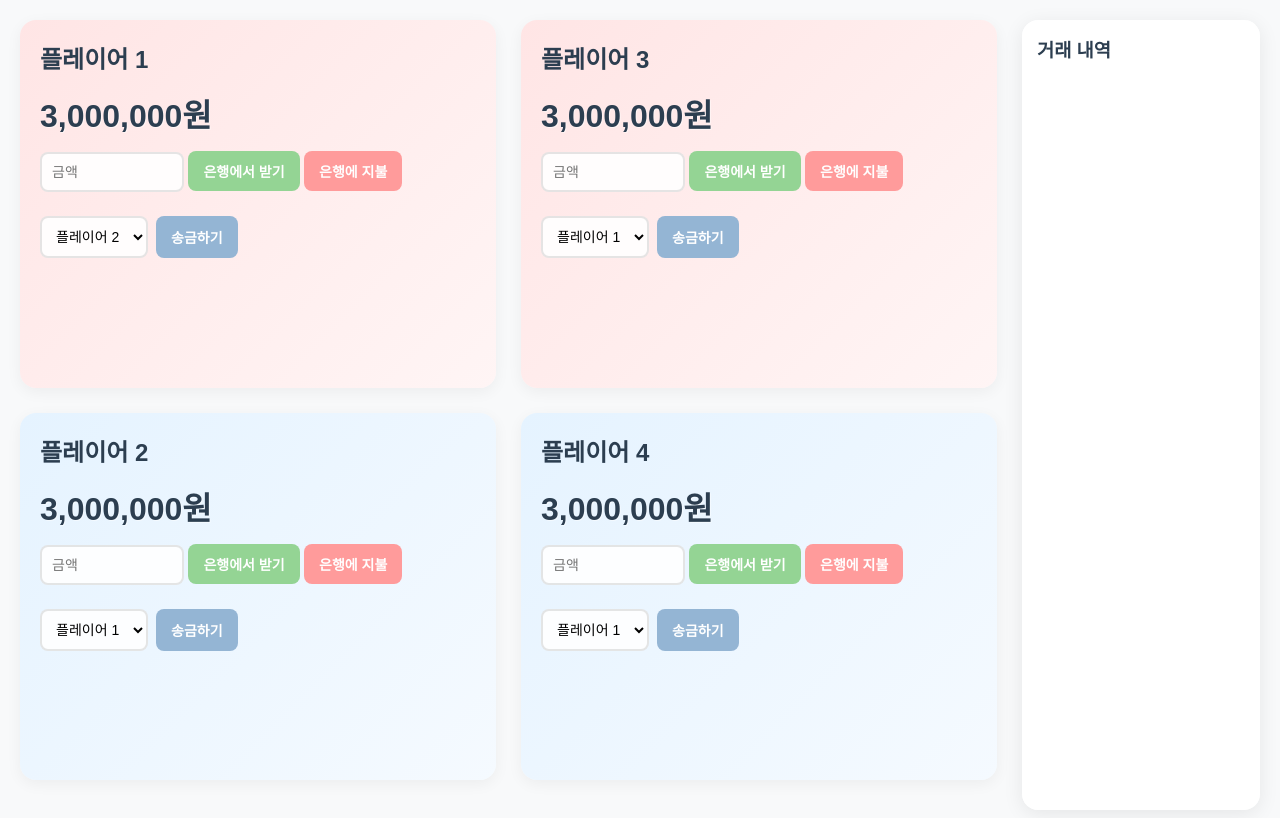
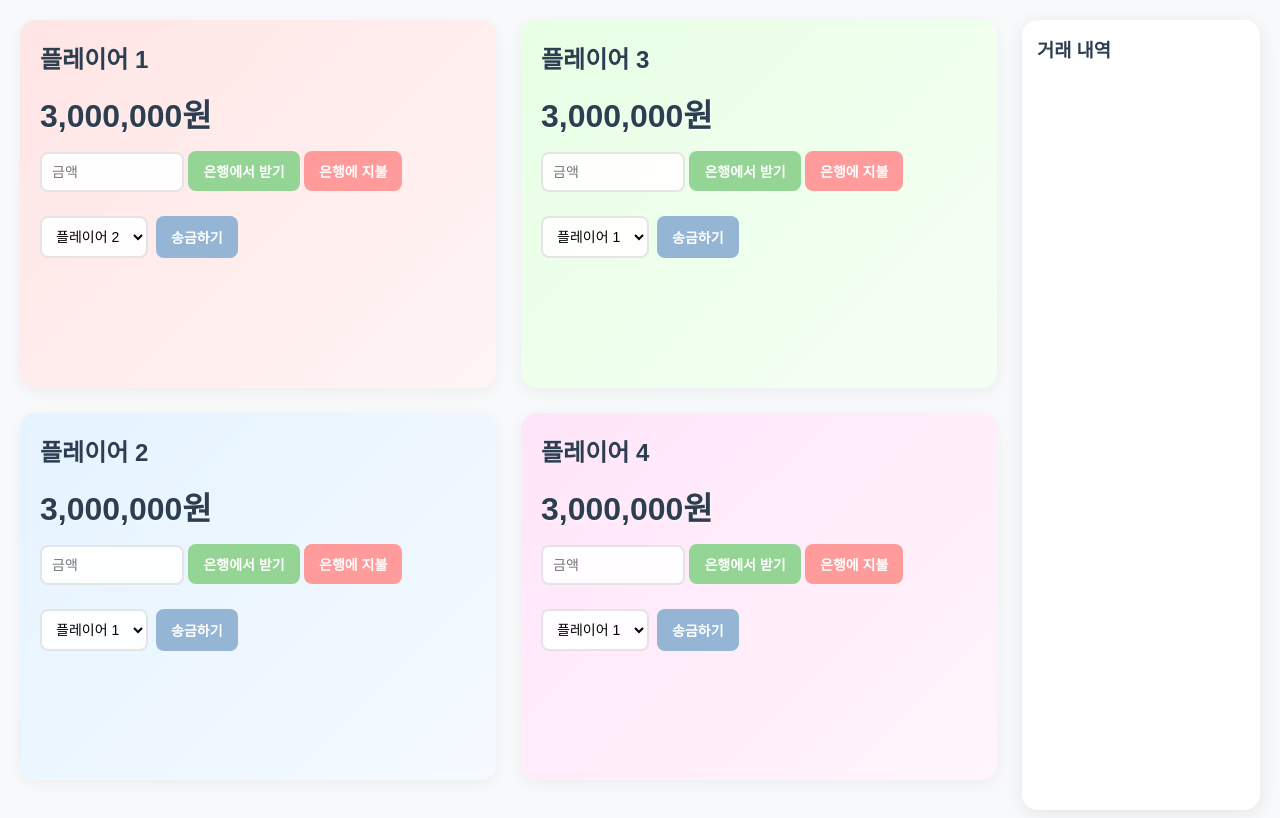
Before and after one commit to zelopy/zelopy.github.io, a plain HTML site: page index.html in a window 1280 px wide. Drawn offline with Linux system fonts and the light colour scheme.

Commit message:
디자인 수정

```diff
--- a/index.html
+++ b/index.html
@@ -37,18 +37,18 @@
             transform: translateY(-3px);
         }
         /* 파스텔톤 배경색 */
-        .player-section:nth-child(1) {
-            background: linear-gradient(135deg, #FFE5E5 0%, #FFF5F5 100%);
-        }
-        .player-section:nth-child(2) {
-            background: linear-gradient(135deg, #E5F3FF 0%, #F5FAFF 100%);
-        }
-        .player-section:nth-child(3) {
-            background: linear-gradient(135deg, #E8FFE5 0%, #F6FFF5 100%);
-        }
-        .player-section:nth-child(4) {
-            background: linear-gradient(135deg, #FFE5F9 0%, #FFF5FC 100%);
-        }
+		#player-1 {
+			background: linear-gradient(135deg, #FFE5E5 0%, #FFF5F5 100%);  /* 연한 분홍색 */
+		}
+		#player-2 {
+			background: linear-gradient(135deg, #E5F3FF 0%, #F5FAFF 100%);  /* 연한 하늘색 */
+		}
+		#player-3 {
+			background: linear-gradient(135deg, #E8FFE5 0%, #F6FFF5 100%);  /* 연한 초록색 */
+		}
+		#player-4 {
+			background: linear-gradient(135deg, #FFE5F9 0%, #FFF5FC 100%);  /* 연한 보라색 */
+		}
         .balance {
             font-size: 32px;
             font-weight: bold;
@@ -215,6 +215,7 @@
             players.forEach((player, index) => {
                 const playerSection = document.createElement('div');
                 playerSection.className = 'player-section';
+				playerSection.id = `player-${player.id}`; // ID 추가
 
                 const otherPlayers = players
                     .filter(p => p.id !== player.id)
```
